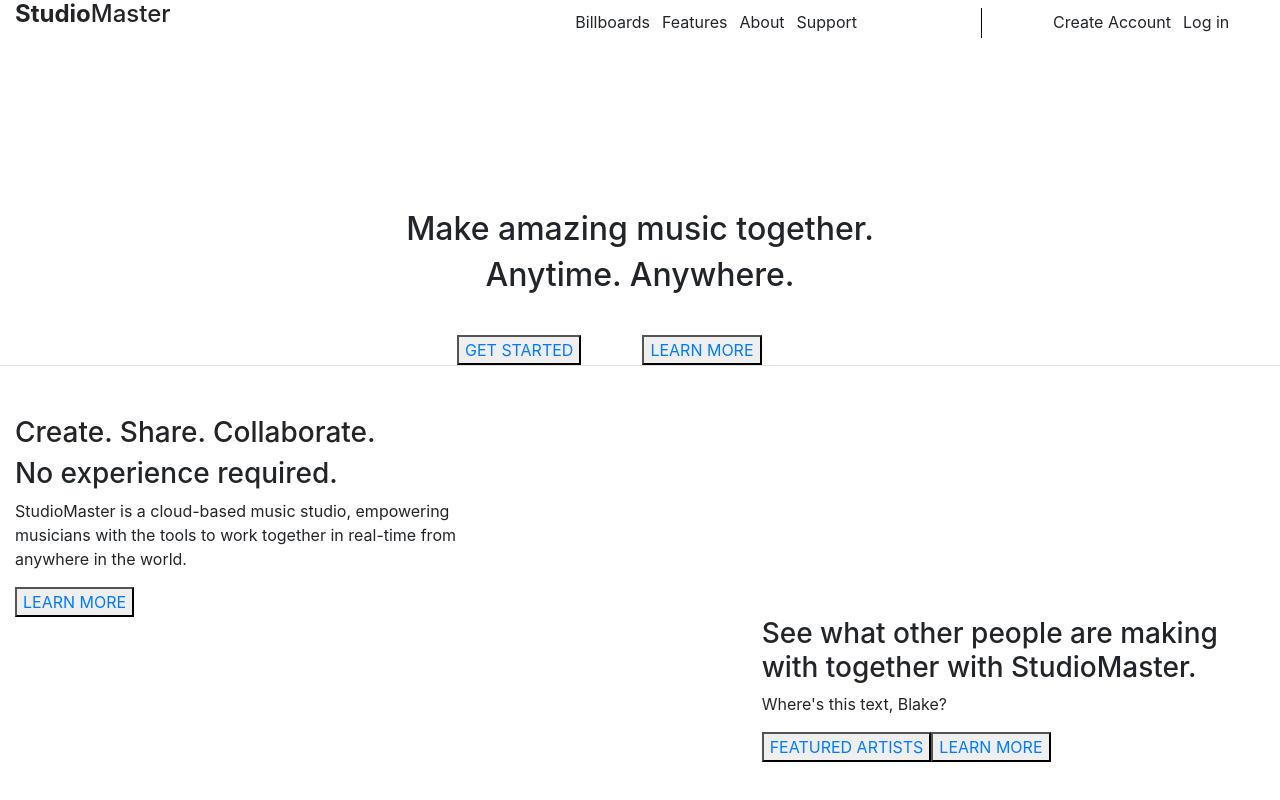
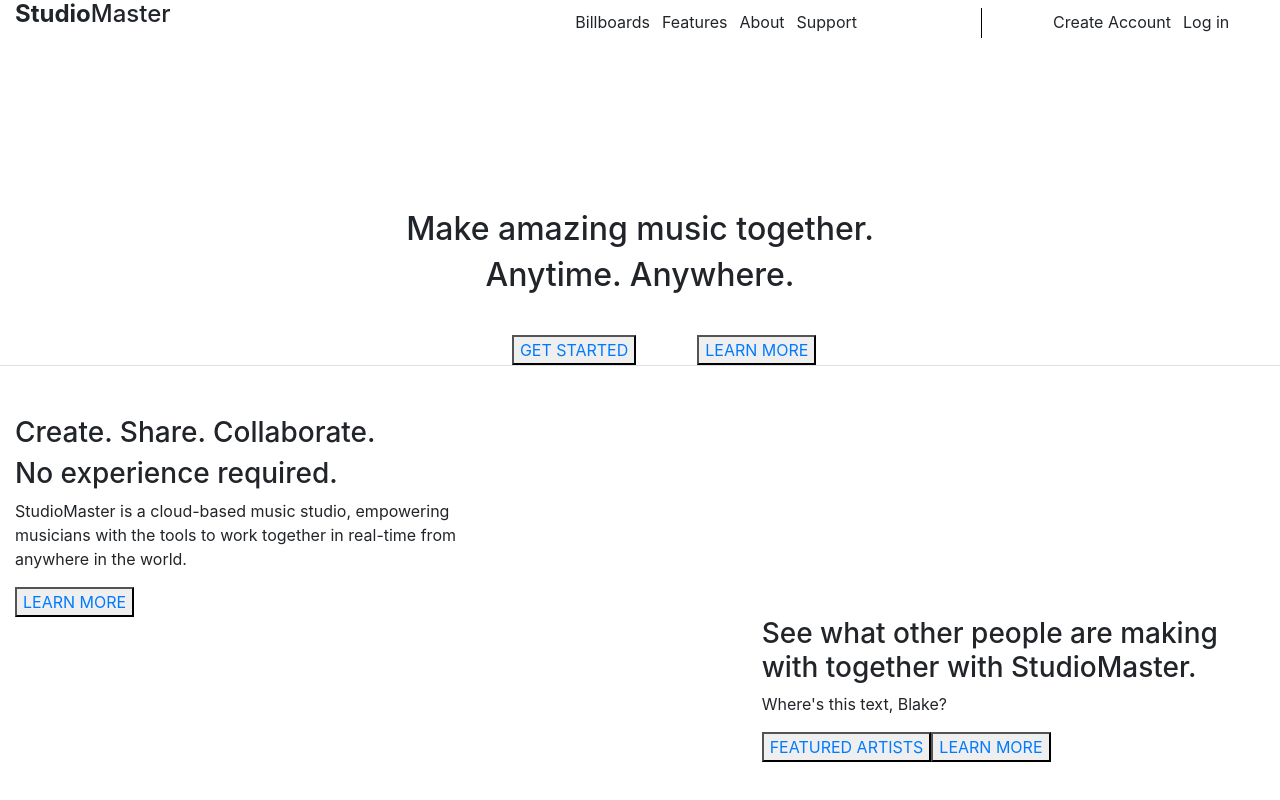
Before and after one commit to SethDonohue/StudioMaster, a React (Create React App) app: page / in a window 1280 px wide. Shown: the top 800 px of the page. Built offline with nearby package versions, Linux system fonts and the light colour scheme.

Commit message:
changing workspace

```diff
--- a/src/styles/home_desc.css
+++ b/src/styles/home_desc.css
@@ -8,5 +8,5 @@
 }
 
 .get_started{
-   margin-left: 20%;
+   margin-left: 29%;
 }
```
